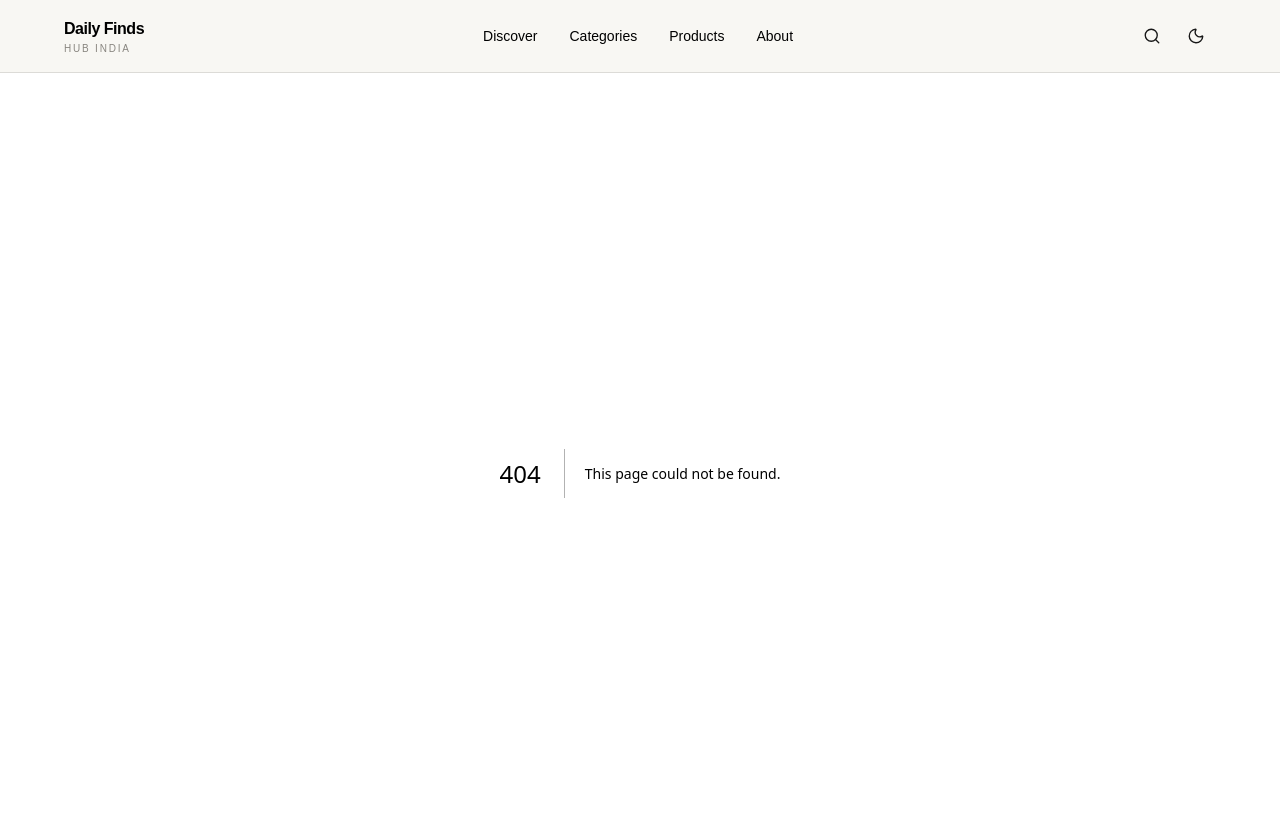
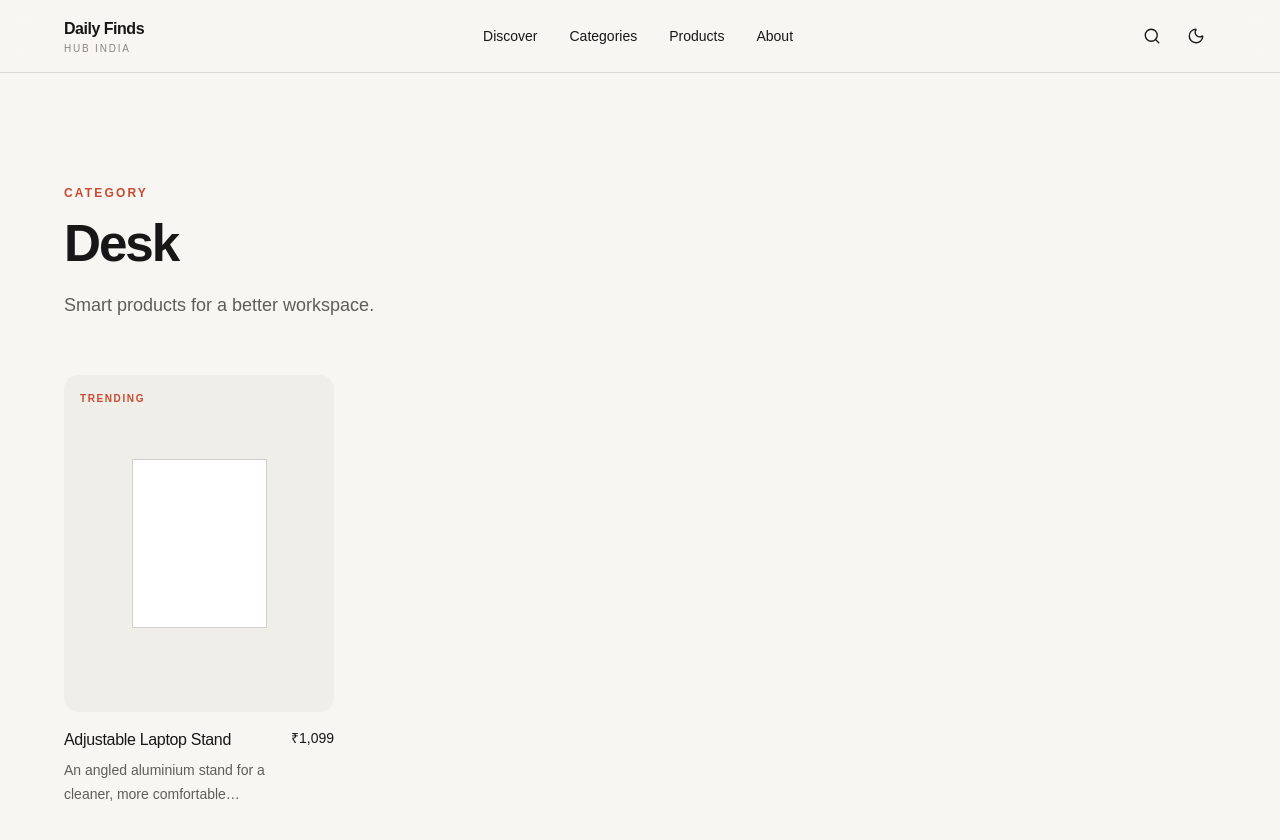
Before and after one commit to daily-finds-hub-india/daily-finds-hub, a Next.js app: page /category/desk in a window 1280 px wide. Before the commit this address had no page. Shown: the top 840 px of the page. Built offline with nearby package versions, Linux system fonts and the light colour scheme.

Commit message:
feat: add category index and category pages

```diff
--- /dev/null
+++ b/src/app/category/[slug]/page.tsx
@@ -0,0 +1,50 @@
+import { notFound } from 'next/navigation';
+
+import { Container } from '@/components/layout/Container';
+import { ProductGrid } from '@/components/products/ProductGrid';
+import { Section } from '@/components/ui/Section';
+import { SectionHeading } from '@/components/ui/SectionHeading';
+
+import { categories } from '@/data/categories';
+import { products } from '@/data/products';
+
+interface CategoryPageProps {
+  params: Promise<{
+    slug: string;
+  }>;
+}
+
+export default async function CategoryPage({ params }: CategoryPageProps) {
+  const { slug } = await params;
+
+  const category = categories.find((item) => item.slug === slug);
+
+  if (!category) {
+    notFound();
+  }
+
+  const categoryProducts = products.filter(
+    (product) => product.category === category.id
+  );
+
+  return (
+    <main>
+      <Section>
+        <Container>
+          <SectionHeading
+            eyebrow="Category"
+            title={category.name}
+            description={category.description}
+          />
+
+          <div className="mt-14">
+            <ProductGrid
+              products={categoryProducts}
+              emptyMessage="We're still discovering finds for this category."
+            />
+          </div>
+        </Container>
+      </Section>
+    </main>
+  );
+}
--- /dev/null
+++ b/src/app/category/page.tsx
@@ -0,0 +1,28 @@
+import { Container } from '@/components/layout/Container';
+import { CategoryCard } from '@/components/home/CategoryCard';
+import { Section } from '@/components/ui/Section';
+import { SectionHeading } from '@/components/ui/SectionHeading';
+
+import { categories } from '@/data/categories';
+
+export default function CategoriesPage() {
+  return (
+    <main>
+      <Section>
+        <Container>
+          <SectionHeading
+            eyebrow="Browse the collection"
+            title="Explore categories."
+            description="Start with a category and discover useful gadgets, clever products, and interesting everyday finds."
+          />
+
+          <div className="mt-14 grid gap-3 sm:grid-cols-2 lg:grid-cols-3">
+            {categories.map((category) => (
+              <CategoryCard key={category.id} category={category} />
+            ))}
+          </div>
+        </Container>
+      </Section>
+    </main>
+  );
+}
--- a/src/components/home/CategoryCard.tsx
+++ b/src/components/home/CategoryCard.tsx
@@ -13,14 +13,12 @@ export function CategoryCard({ category }: CategoryCardProps) {
       href={`/category/${category.slug}`}
       className="group relative block min-h-[220px] overflow-hidden border border-[var(--border)] bg-[var(--surface)] transition-colors duration-300 hover:border-[var(--border-strong)] sm:min-h-[260px]"
     >
-      {/* Temporary visual area */}
       <div className="absolute inset-0 bg-[var(--surface-muted)]">
         <div className="absolute right-[-12%] top-[12%] h-44 w-44 rounded-full border border-[var(--border-strong)] transition-transform duration-500 group-hover:scale-110 sm:h-52 sm:w-52" />
 
         <div className="absolute right-[12%] top-[24%] h-28 w-28 rotate-12 border border-[var(--border)] bg-[var(--surface)] transition-transform duration-500 group-hover:rotate-[18deg] group-hover:scale-105 sm:h-36 sm:w-36" />
       </div>
 
-      {/* Content */}
       <div className="relative flex h-full min-h-[220px] flex-col justify-between p-5 sm:min-h-[260px] sm:p-6">
         <div className="flex items-start justify-between">
           <span className="text-xs font-semibold uppercase tracking-[0.16em] text-[var(--text-muted)]">
--- a/src/components/products/ProductGrid.tsx
+++ b/src/components/products/ProductGrid.tsx
@@ -3,13 +3,17 @@ import type { Product } from '@/types/product';
 
 interface ProductGridProps {
   products: Product[];
+  emptyMessage?: string;
 }
 
-export function ProductGrid({ products }: ProductGridProps) {
+export function ProductGrid({
+  products,
+  emptyMessage = 'No products found.'
+}: ProductGridProps) {
   if (products.length === 0) {
     return (
       <div className="border-t border-[var(--border)] py-16 text-center">
-        <p className="text-sm text-[var(--text-muted)]">No products found.</p>
+        <p className="text-sm text-[var(--text-muted)]">{emptyMessage}</p>
       </div>
     );
   }
```
